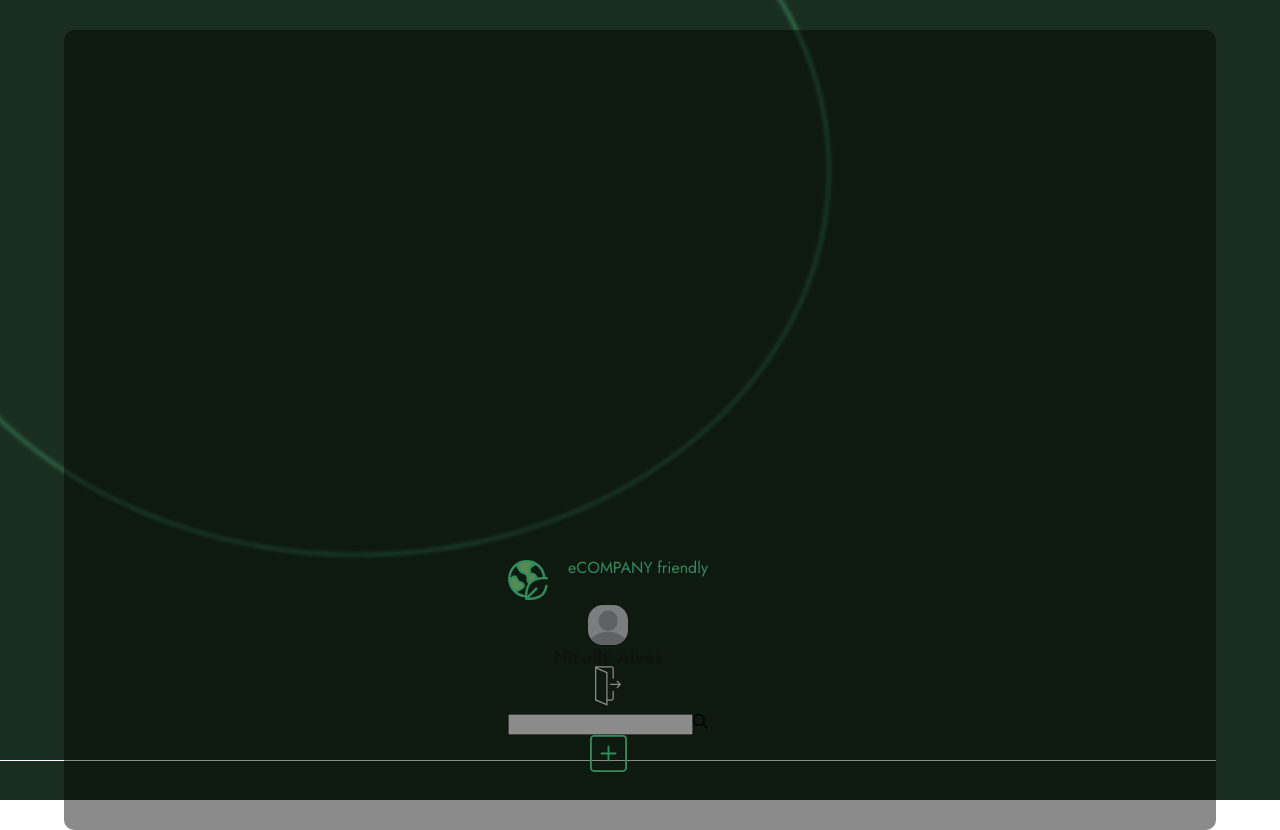
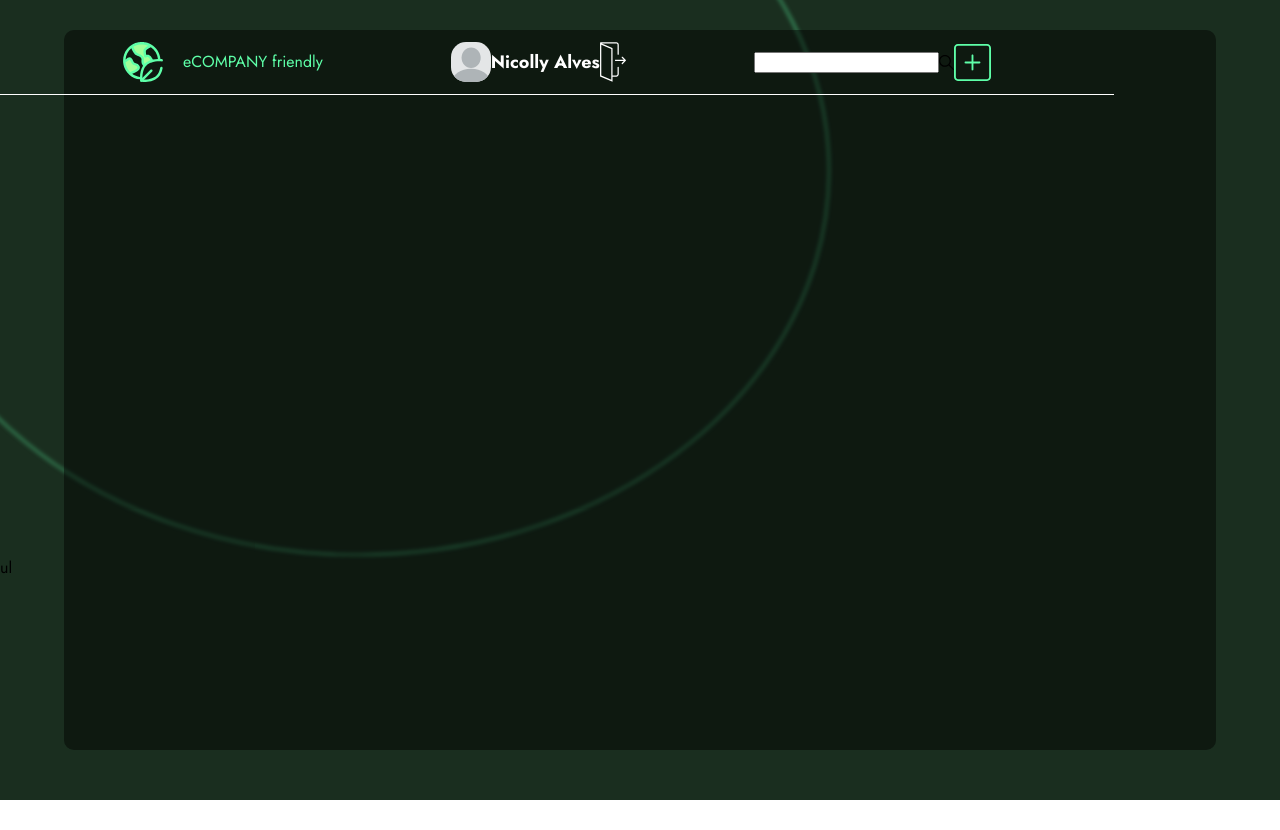
Before and after one commit to NicollyAlves/ecompany-friendly, a React (Create React App) app in the folder ecompany-friendly/: page / in a window 1280 px wide. After the commit the page ends 800 px from the top, so only its background shows below. Built offline with nearby package versions, Linux system fonts and the light colour scheme.

Commit message:
nav-bar changes

```diff
--- a/ecompany-friendly/src/pages/Dashboard/index.tsx
+++ b/ecompany-friendly/src/pages/Dashboard/index.tsx
@@ -12,8 +12,8 @@ const Dashboard = () => {
   return (
     <>
       <StyledHomepage>
+        <Background src={background} alt="fundo preto" />
         <Elipse src={elipse} alt="imagem da elipse verde do fundo" />
-        <Background src={background} alt="fundo preto" />
         <nav className="home-nav">
           <div className="logo">
             <img
@@ -22,7 +22,7 @@ const Dashboard = () => {
             />
             <h1>eCOMPANY friendly</h1>
           </div>
-          <div>
+          <div className="user-info">
             <Profile
               src={profile}
               alt="imagem do perfil do usuário logado"
@@ -30,23 +30,16 @@ const Dashboard = () => {
             <h2>Nicolly Alves</h2>
             <img src={logout} alt="imagem para fazer logout na conta" />
           </div>
-          <div>
-            <div>
-              <input type="text" />
-              <img
-                src={lupapesquisa}
-                alt="imagem da lupa de pesquisa para filtrar material"
-              />
-            </div>
-
+          <div className="search">
+            <input type="text" />
+            <img
+              src={lupapesquisa}
+              alt="imagem da lupa de pesquisa para filtrar material"
+            />
             <img src={addmaterial} alt="imagem para publicar novo material" />
           </div>
         </nav>
-        <main>
-          <ul>
-            <li></li>
-          </ul>
-        </main>
+        <main>ul</main>
       </StyledHomepage>
     </>
   );
--- a/ecompany-friendly/src/pages/Dashboard/styles.ts
+++ b/ecompany-friendly/src/pages/Dashboard/styles.ts
@@ -21,35 +21,43 @@ export const StyledHomepage = styled.section`
 
   .home-nav {
     height: 25vh;
-    width: 95%;
+    width: 87%;
     display: flex;
     flex-direction: column;
     justify-content: space-evenly;
     gap: 5px;
     align-items: center;
     box-shadow: 0px 1px 0px 0px var(--white);
+    position: absolute;
+    z-index: 2;
+    top: 30px;
+    /* margin-top: 35px; */
   }
 
   .logo {
-    color: var(--secondary);
     display: flex;
     flex-direction: row;
+    align-items: center;
     gap: 20px;
+    color: var(--secondary);
   }
 
   .user-info {
-    color: var(--white);
     display: flex;
     flex-direction: row;
+    align-items: center;
+    color: var(--white);
   }
 
-  .user-info > h2, p {
+  .user-info > h2,
+  p {
     color: var(--white);
   }
 
   .search {
     display: flex;
     flex-direction: row;
+    align-items: center;
   }
 
   .container {
@@ -57,23 +65,30 @@ export const StyledHomepage = styled.section`
     width: 100%;
     /* background-color: palevioletred; */
   }
+
+  @media (min-width: 600px) {
+    .home-nav {
+      flex-direction: row;
+      height: 8vh;
+    }
+  }
 `;
 
 export const Profile = styled.img`
   width: 40px;
   height: 40px;
   border-radius: 15px;
-`
+`;
 export const Elipse = styled.img`
   width: 100%;
   height: 70%;
-`
+`;
 export const Background = styled.img`
   display: flex;
   width: 90vw;
   justify-content: center;
   align-items: center;
-    height: 100vh;
+  height: 90vh;
   background-color: #000000;
   opacity: 0.45;
   position: absolute;
@@ -81,4 +96,4 @@ export const Background = styled.img`
   left: 5%;
   margin-top: 30px;
   border-radius: 10px;
-`
+`;
```
Lines whose indentation alone changed are shown as unchanged.
